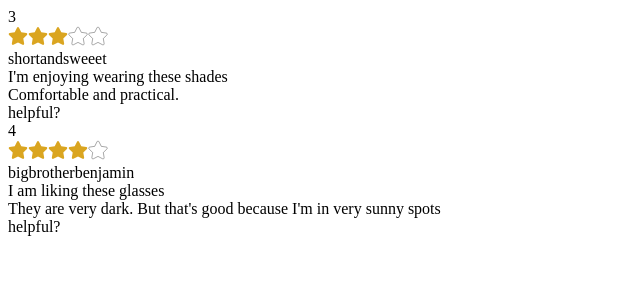
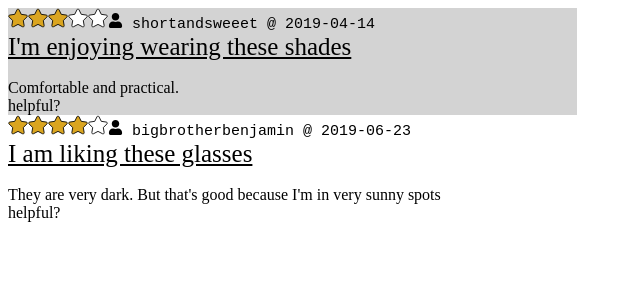
Before and after one commit to cloudcollective/FEC, a React app: page / in a window 1280 px wide. Shown: the top 300 px of the page, without its empty margins (0-640 px from the left). Built offline with nearby package versions, Linux system fonts and the light colour scheme; the HTML template or start-up script is replaced by a standard one.

Commit message:
progress commit

```diff
--- a/client/src/rr/components/ReviewList.jsx
+++ b/client/src/rr/components/ReviewList.jsx
@@ -1,5 +1,5 @@
 import React from 'react';
-import ReviewListTile from './ReviewListTile.jsx'
+import ReviewListTile from './ReviewListTile.jsx';
 
 class ReviewList extends React.Component {
   constructor(props) {
@@ -9,10 +9,10 @@ class ReviewList extends React.Component {
 
   render() {
     return (
-      <div>
-        {this.props.results.map((result, i) => <ReviewListTile result={result} key={i} />)}
+      <div style={{display: "flex", flexDirection: "column", width: "45%",}}>
+        {this.props.results.map((result, i) => <ReviewListTile result={result} index={i} />)}
       </div>
-    )
+    );
   }
 }
 
--- a/client/src/rr/components/ReviewListTile.jsx
+++ b/client/src/rr/components/ReviewListTile.jsx
@@ -1,19 +1,30 @@
 import React from 'react';
 import StarRatingBar from './StarRatingBar.jsx';
+import { FaUser } from 'react-icons/fa';
 
-const ReviewListTile = (props) => (
+const ReviewListTile = (props) => {
+  console.log(props);
+  let bkgrnd = "white";
+  if (props.index % 2 === 0) {
+    bkgrnd = "lightGrey"
+  }
+  return (
 
-  <div>
-    <div>{props.result.rating}</div>
-    <div><StarRatingBar rating={props.result.rating} /></div>
-    <div>{props.result.reviewer_name}</div>
-    <div>{props.result.summary} <br /></div>
-    <div>{props.result.body}</div>
-    <div>helpful?</div>
-
-  </div>
-);
-
+    <div className="tile" style={{ backgroundColor: `${bkgrnd}`, borderBottomWidth:5 }}>
+      <div>
+        <div style={{ align: "right", display: "inline-block" }}>
+          <StarRatingBar rating={props.result.rating} />
+        </div>
+        <div style={{ align: "right", color: "black", fontFamily: "Courier New", fontSize: 15, display: "inline-block" }}>
+          <FaUser /> {props.result.reviewer_name} @ {props.result.date.slice(0, 10)}
+        </div>
+      </div>
+      <div style={{fontSize: 25}}><u>{props.result.summary}</u></div>
+      <div><br />{props.result.body}</div>
+      <div>helpful?</div>
+    </div>
+  )
+};
 
 export default ReviewListTile;
 
--- a/client/src/rr/components/StarRatingBar.jsx
+++ b/client/src/rr/components/StarRatingBar.jsx
@@ -5,9 +5,9 @@ const StarRatingBar = ({ rating }) => (
   <div>
     {[...Array(5)].map((star, i) => {
       if (i < rating) {
-        return (<FaStar size={20} color="GoldenRod" />);
+        return (<FaStar size={20} color="GoldenRod" stroke='black' strokeWidth={25} />);
       }
-      return (<FaStar size={20} color="white" stroke='black' stroke-width={10} />);
+      return (<FaStar size={20} color="white" stroke='black' strokeWidth={25} />);
     })}
   </div>
 );
```
Also changed, not shown: client/src/rr/style.css (added).
